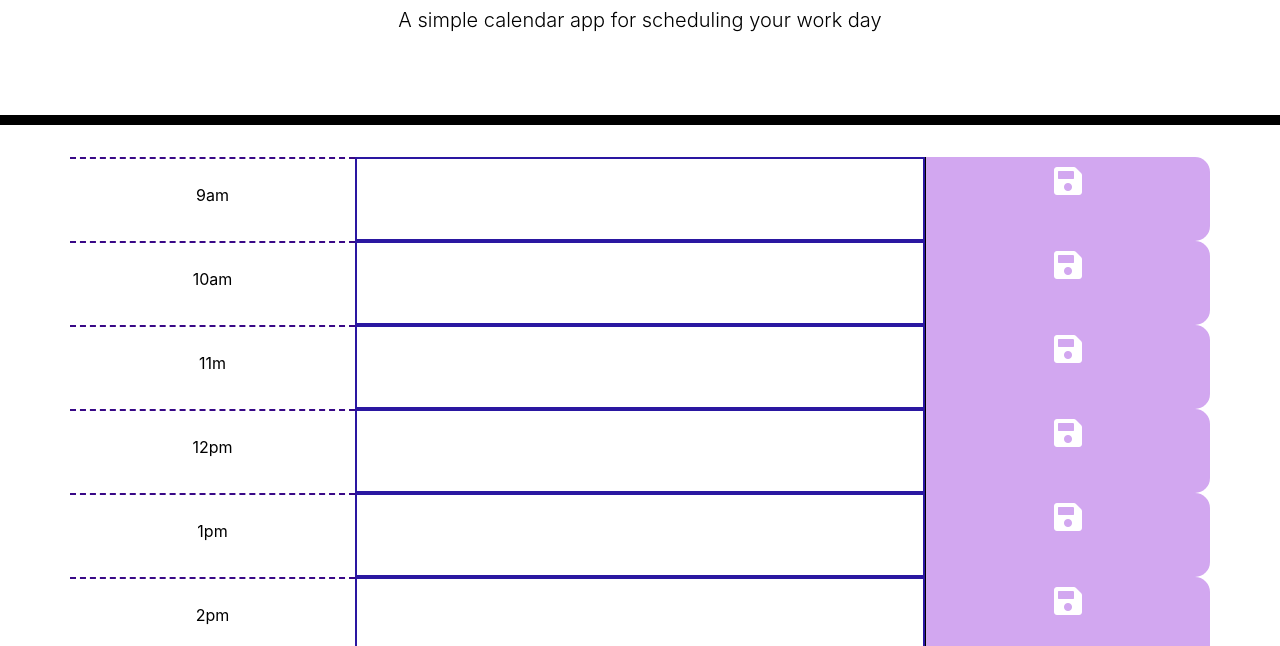
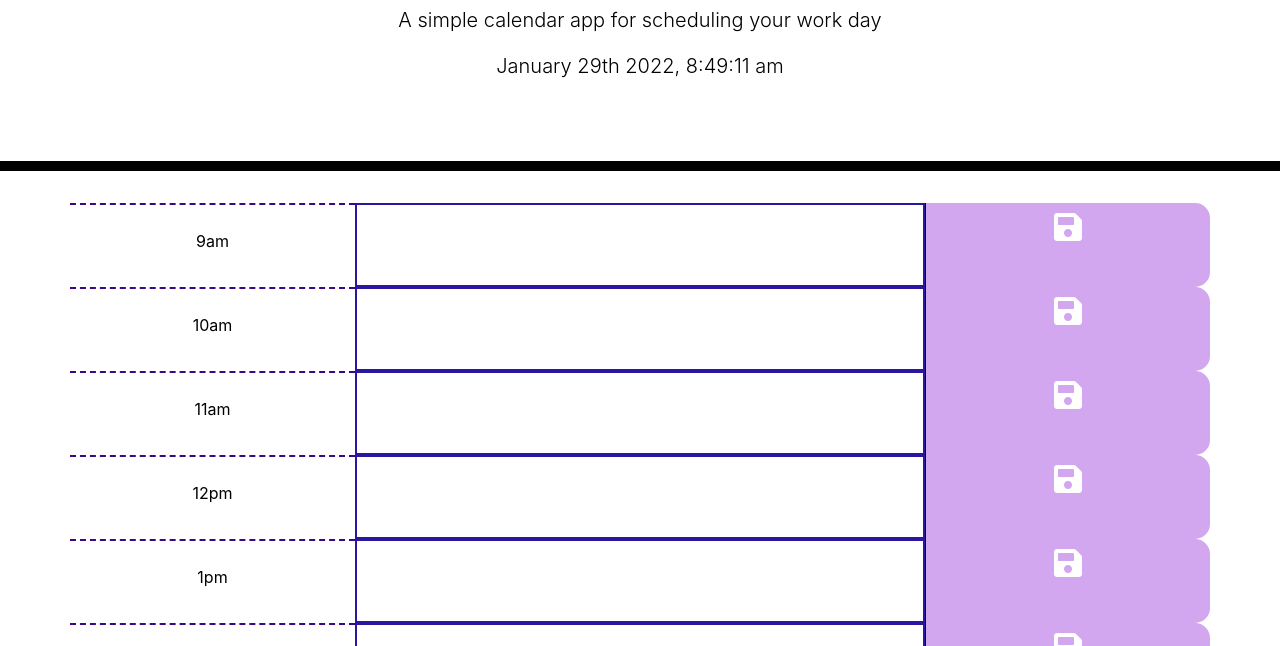
Before and after one commit to LF56/WorkScheduler, a plain HTML site: page index.html in a window 1280 px wide. Shown: the part 153-799 px from the top of the page. Drawn offline with nearby package versions, Linux system fonts and the light colour scheme.

Commit message:
display date in the header

```diff
--- a/assets/js/script.js
+++ b/assets/js/script.js
@@ -0,0 +1,11 @@
+//display current date in the header with id of currentDay
+function displayDate(){
+
+    setInterval(function() {
+        $("#currentDay").text(moment().format('MMMM Do YYYY, h:mm:ss a'))
+
+    },1000 )
+}
+
+
+displayDate();
--- a/index.html
+++ b/index.html
@@ -44,7 +44,7 @@
     </div>
     <div class="row time-block">
       <div class="hour col-3 pt-4">
-        <p>11m</p>
+        <p>11am</p>
       </div>
       <div class="description col-6 p-3" contenteditable="true">
       </div>
```
